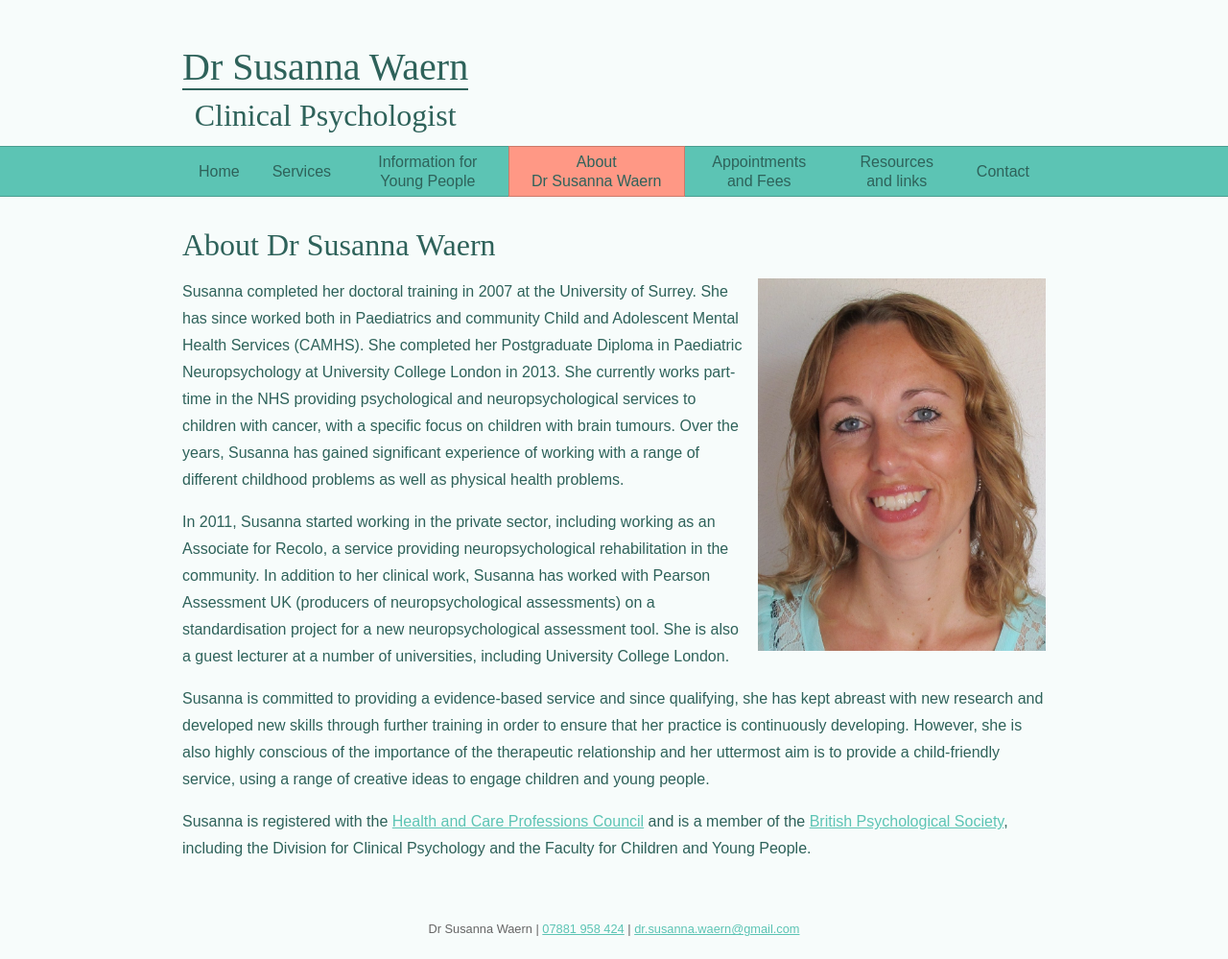
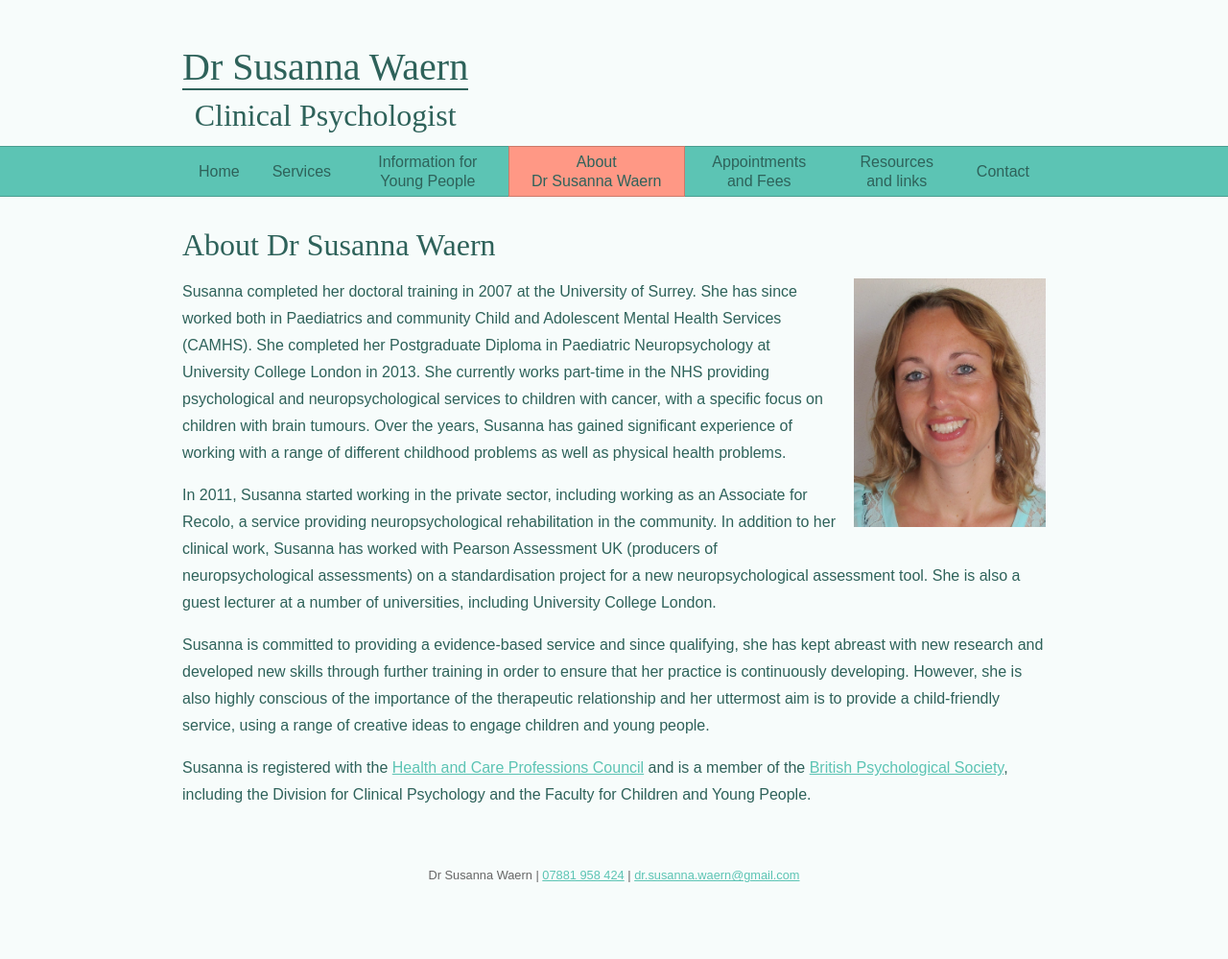
Before and after one commit to drsusannawaern/drsusannawaern.github.io, a Jekyll site: the page built from about.html, in a window 1280 px wide. Shown: the whole page at 96% size. Built offline with Jekyll 4.4.1, drawn with Linux system fonts in a browser that asks for light colours; some web fonts are replaced; after the commit the page ends 943 px from its top, so only the background shows below that.

Commit message:
Make the photo smaller.

```diff
--- a/about.html
+++ b/about.html
@@ -6,7 +6,7 @@
 <div class="wrapper">
   <h1>About Dr Susanna Waern</h1>
 
-  <img class="profile-picture" src="/images/susanna.jpg" alt="Dr Susanna Waern" width="300">
+  <img class="profile-picture" src="/images/susanna.jpg" alt="Dr Susanna Waern" width="200">
 
   <p>
   Susanna completed her doctoral training in 2007 at the University of Surrey.
```
